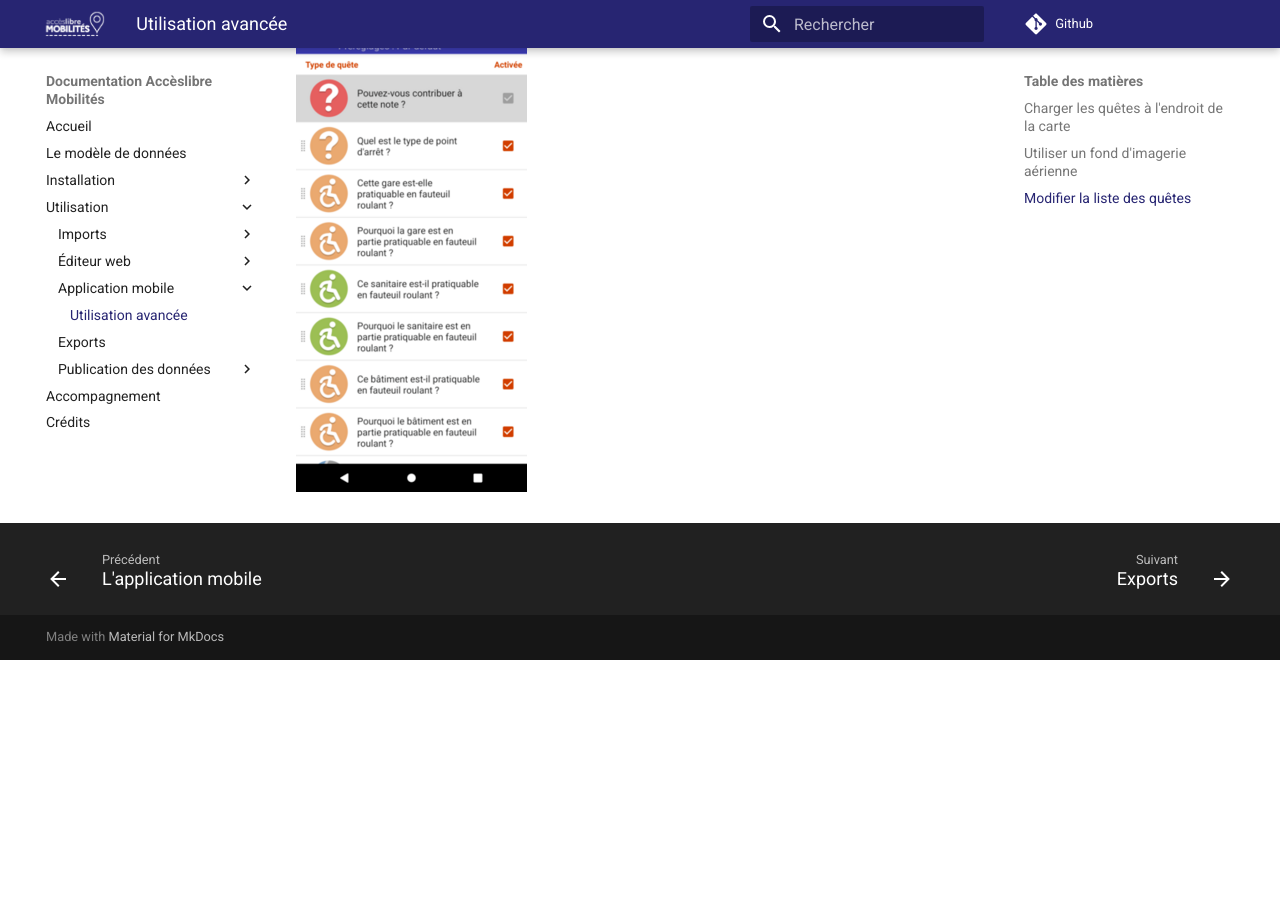
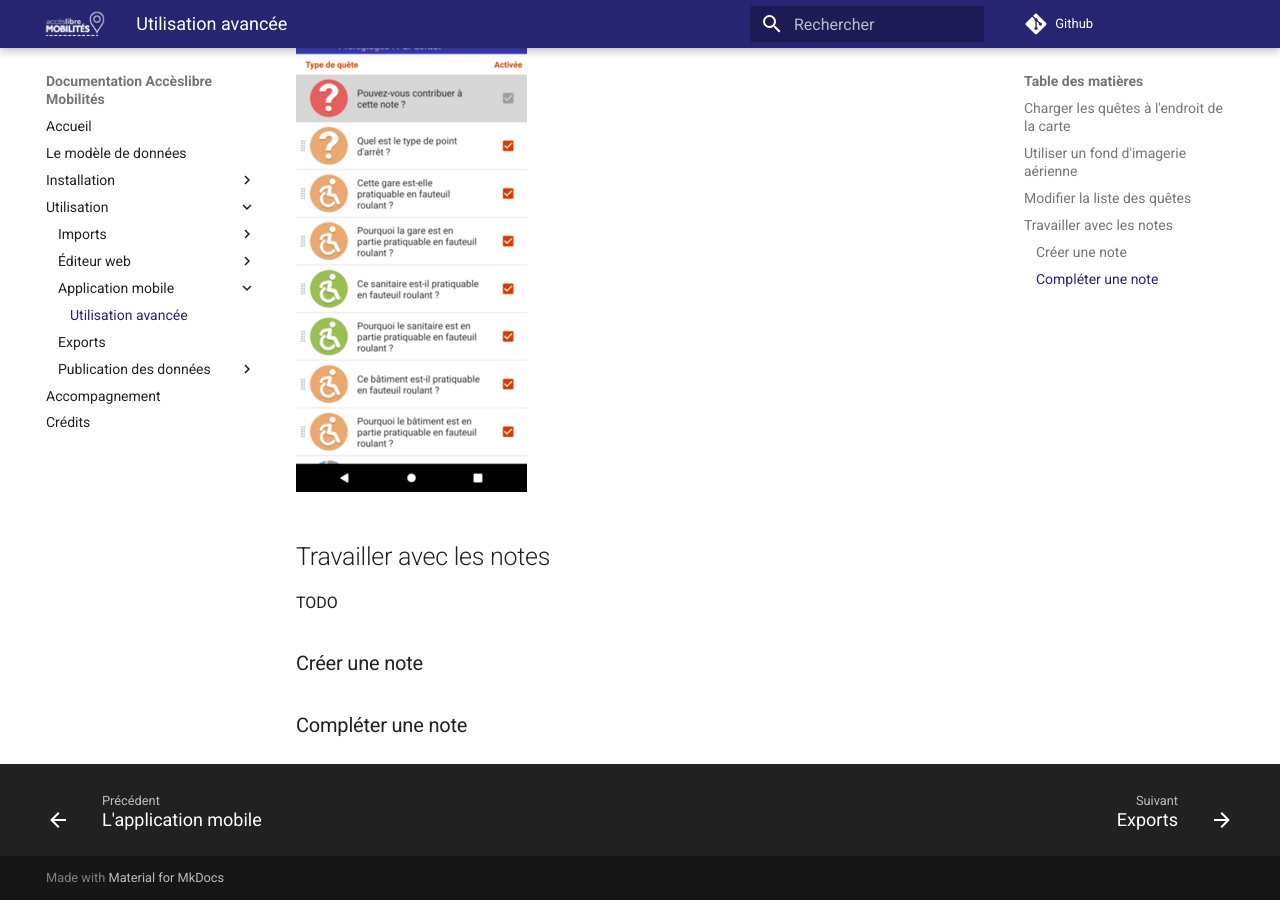
Before and after one commit to MTES-MCT/alm-docs, an MkDocs documentation site: the page built from docs/usage/mobile/tweak.md, in a window 1280 px wide and 900 px high, scrolled down 1705 px. Built offline with MkDocs 1.6.1 and Material for MkDocs 9.7.7, drawn with Linux system fonts in a browser that asks for light colours; comment, search, counter and statistics services are not loaded; before the commit the page ends 2365 px from its top, so only the background shows below that.

Commit message:
minor fixes

```diff
--- a/docs/usage/mobile/tweak.md
+++ b/docs/usage/mobile/tweak.md
@@ -31,3 +31,11 @@ et priorité des quêtes".
 
 ![Capture d'écran de l'écran de sélection des
 quêtes](../../img/app_change_quests.png)
+
+## Travailler avec les notes
+
+TODO
+
+### Créer une note
+
+### Compléter une note
```
Also changed, not shown: docs/datamodel/index.md (+1 -1 lines), docs/usage/imports/ERP/imports-erp-osm.md (+0 -1 lines).
